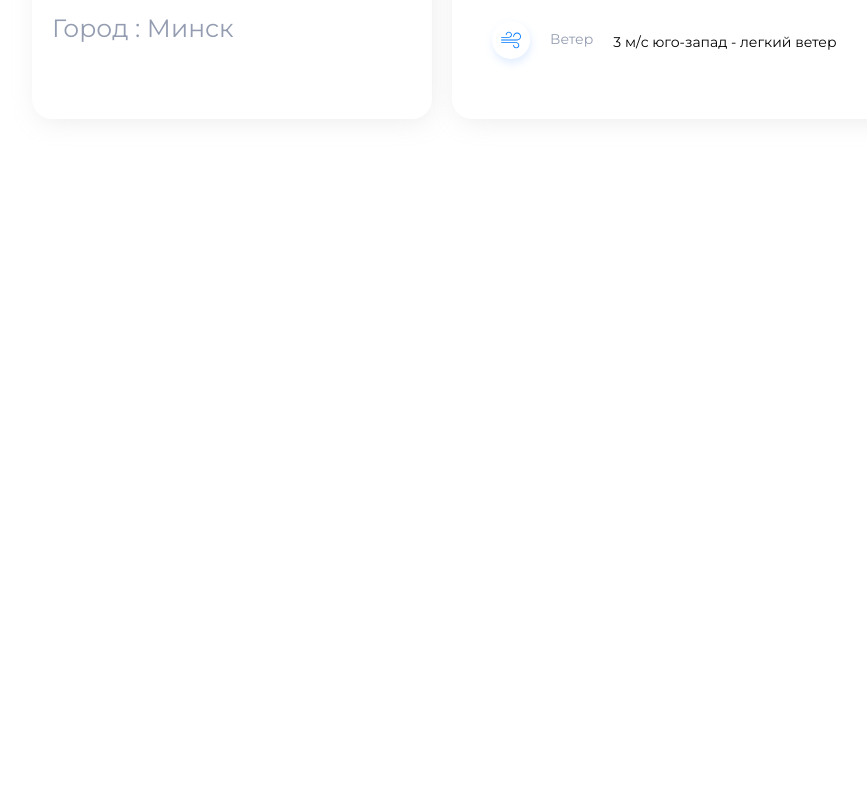
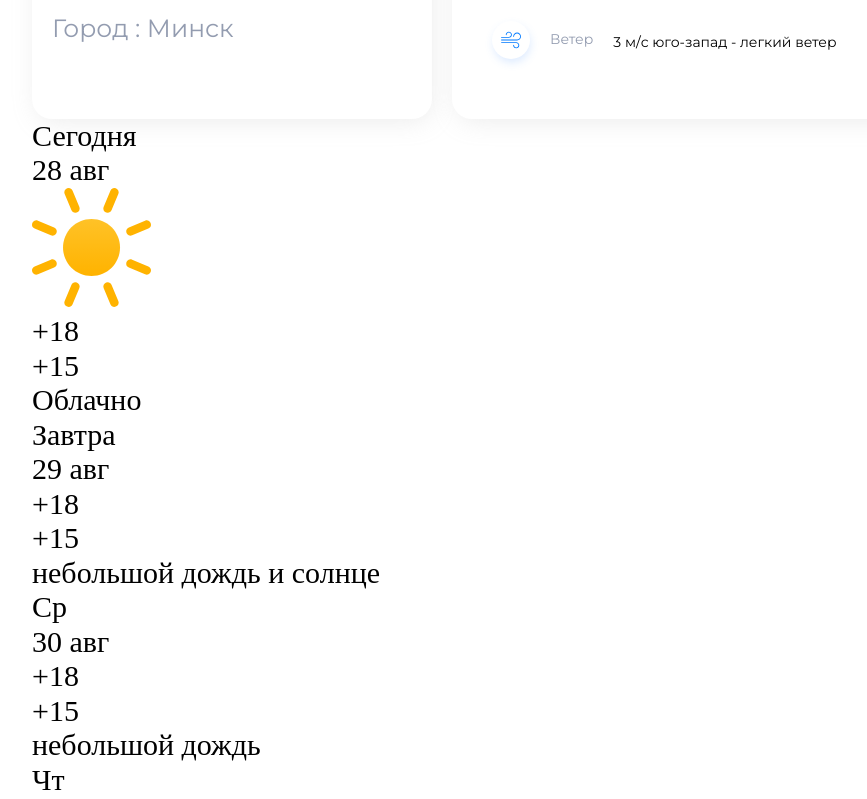
Before and after one commit to SashaVeresk/Diploma-2.0, a React (Create React App) app: page / in a window 1280 px wide. Shown: the part 401-1200 px from the top of the page, without its empty margins (23-890 px from the left). Before the commit the page ends 800 px from the top, so only its background shows below. Built offline with nearby package versions, Linux system fonts and the light colour scheme.

Commit message:
third block eas started

```diff
--- /dev/null
+++ b/src/components/days/card.tsx
@@ -0,0 +1,25 @@
+import React from 'react';
+import './days.scss';
+import {Day} from './days';
+import { GlobalSvgSelector } from '../../assets/images/icon/globalSvgSelector/globalSvgSelector';
+
+
+interface Props {
+    today:Day;
+}
+
+export const Card = ({today}:Props) => {
+
+    const {day, day_info, icon_id, temp_day, temp_night, info} = today;
+    return(
+        <div className="card">
+            <div className="day">{day}</div>
+            <div className="dayInfo">{day_info}</div>
+            <div className="img">
+                <GlobalSvgSelector id={icon_id} />
+            </div>
+            <div className="temp_day">{temp_day}</div>
+            <div className="temp_night">{temp_night}</div>
+            <div className="day">{info}</div>
+    </div>)
+}
--- /dev/null
+++ b/src/components/days/days.tsx
@@ -0,0 +1,80 @@
+import React from 'react';
+import './days.scss';
+import {Card} from "./card";
+
+interface Props {}
+
+export interface Day {
+    day: string;
+    day_info: string;
+    icon_id: string;
+    temp_day: string;
+    temp_night: string;
+    info: string;
+}
+
+export const Days = (props:Props) => {
+
+    const days: Day[] = [
+        {
+            day: 'Сегодня',
+            day_info: '28 авг',
+            icon_id: 'sun',
+            temp_day: '+18',
+            temp_night: '+15',
+            info: 'Облачно',
+          },
+          {
+            day: 'Завтра',
+            day_info: '29 авг',
+            icon_id: 'small_rain_sun',
+            temp_day: '+18',
+            temp_night: '+15',
+            info: 'небольшой дождь и солнце',
+          },
+          {
+            day: 'Ср',
+            day_info: '30 авг',
+            icon_id: 'small_rain',
+            temp_day: '+18',
+            temp_night: '+15',
+            info: 'небольшой дождь',
+          },
+          {
+            day: 'Чт',
+            day_info: '28 авг',
+            icon_id: 'mainly_cloudy',
+            temp_day: '+18',
+            temp_night: '+15',
+            info: 'Облачно',
+          },
+          {
+            day: 'Пт',
+            day_info: '28 авг',
+            icon_id: 'rain',
+            temp_day: '+18',
+            temp_night: '+15',
+            info: 'Облачно',
+          },
+          {
+            day: 'Сб',
+            day_info: '28 авг',
+            icon_id: 'sun',
+            temp_day: '+18',
+            temp_night: '+15',
+            info: 'Облачно',
+          },
+          {
+            day: 'Вс',
+            day_info: '28 авг',
+            icon_id: 'sun',
+            temp_day: '+18',
+            temp_night: '+15',
+            info: 'Облачно',
+          },
+    ]
+    return(
+    <div className="days">{
+        days.map((today:Day) => (<Card today={today}/>))
+    }</div>)
+}
--- a/src/components/home/home.tsx
+++ b/src/components/home/home.tsx
@@ -1,7 +1,8 @@
 import React from "react";
-import  './home.scss'
+import  './home.scss';
 import { ThisDay } from "../thisDay/thisDay";
 import { ThisDayInfo } from "../thisDayInfo/thisDayInfo";
+import { Days } from "../days/days";
 
 interface Props {}
 
@@ -12,6 +13,7 @@ export const Home = (props: Props) => {
             <ThisDay />
             <ThisDayInfo />
         </div>
+        <Days />
         </div>
     )
 }
```
Also changed, not shown: src/components/days/tabs.tsx (added, +11 -0 lines), src/components/days/days.scss (added).
